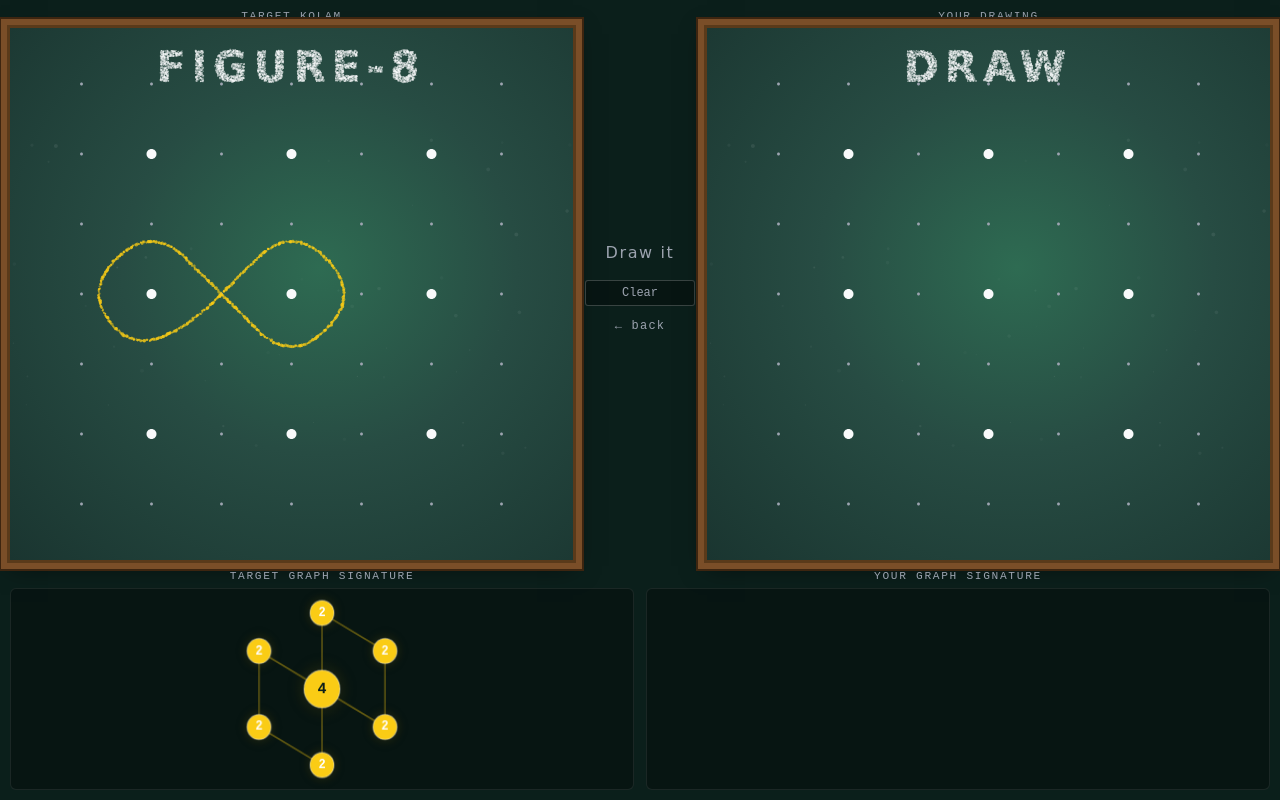
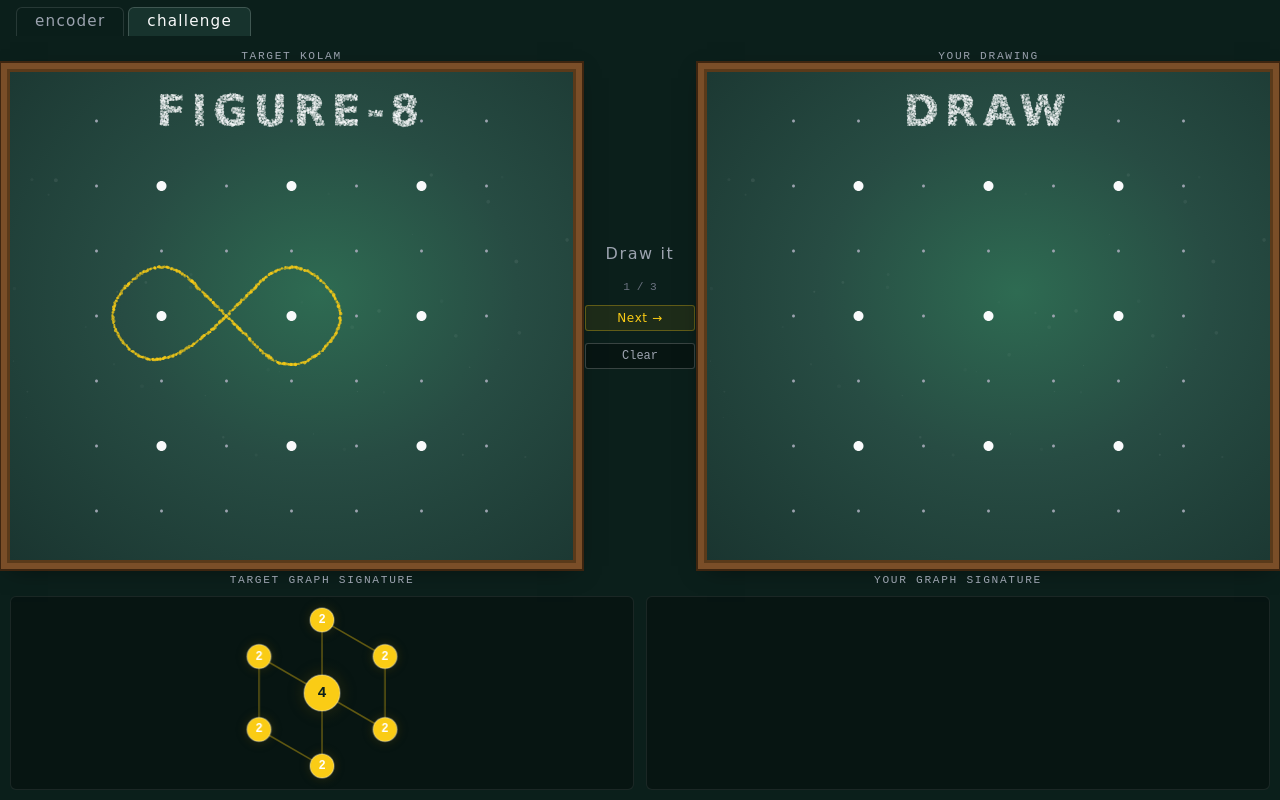
Before and after one commit to Siv4kumaru/Kolam_labs, a website built with Vite: page kolam_engine/challenge.html in a window 1280 px wide. Built offline with nearby package versions, Linux system fonts and the light colour scheme; a web font is replaced by a local one.

Commit message:
feat: nav tabs, 3 challenge levels, updated README

```diff
--- a/kolam_engine/challenge.html
+++ b/kolam_engine/challenge.html
@@ -5,8 +5,48 @@
     <meta name="viewport" content="width=device-width, initial-scale=1.0" />
     <title>Kolam Challenge</title>
     <link href="https://fonts.googleapis.com/css2?family=Schoolbell&display=swap" rel="stylesheet">
+    <style>
+      .chalk-nav {
+        position: fixed;
+        top: 0; left: 0; right: 0;
+        height: 36px;
+        display: flex;
+        align-items: flex-end;
+        padding: 0 16px;
+        gap: 4px;
+        z-index: 100;
+        pointer-events: none;
+      }
+      .chalk-nav a {
+        pointer-events: all;
+        font-family: 'Schoolbell', cursive;
+        font-size: 0.95rem;
+        letter-spacing: 0.08em;
+        text-decoration: none;
+        padding: 4px 18px 6px;
+        border-radius: 6px 6px 0 0;
+        border: 1px solid rgba(255,255,255,0.12);
+        border-bottom: none;
+        color: #9CA3AF;
+        background: rgba(11,31,27,0.6);
+        transition: color 0.15s, background 0.15s;
+      }
+      .chalk-nav a.active {
+        color: #F9FAFB;
+        background: #17332D;
+        border-color: rgba(255,255,255,0.18);
+      }
+      .chalk-nav a:hover:not(.active) {
+        color: #FACC15;
+        background: rgba(23,51,45,0.8);
+      }
+    </style>
   </head>
   <body>
+    <nav class="chalk-nav">
+      <a href="/">encoder</a>
+      <a href="/challenge.html" class="active">challenge</a>
+    </nav>
     <div id="app"></div>
     <script type="module" src="/src/challenge.ts"></script>
   </body>
--- a/kolam_engine/src/challenge.ts
+++ b/kolam_engine/src/challenge.ts
@@ -9,9 +9,24 @@ import { theme } from './styles/theme'
 
 const CHALLENGES: { label: string; seq: [number,number][][] }[] = [
   { label: 'figure-8', seq: [[[3,2],[4,1],[3,0],[2,1],[3,2],[4,3],[3,4],[2,3],[3,2]]] },
-  { label: 'big-8',    seq: [[[3,2],[4,3],[5,2],[4,1],[3,2],[2,3],[1,2],[2,1],[3,2]]] },
+  {
+    label: 'diagonal-8',
+    seq: [
+      [[3,4],[4,5],[3,6],[2,5],[3,4],[4,3],[3,2],[2,3],[3,4]],
+      [[3,4],[4,5],[5,4],[4,3],[3,4],[2,5],[1,4],[2,3],[3,4]],
+    ],
+  },
+  {
+    label: 'star',
+    seq: [
+      [[2,2],[2,1],[1,0],[0,0],[0,1],[1,2],[2,2]],
+      [[2,2],[1,2],[0,3],[0,4],[1,4],[2,3],[2,2]],
+      [[2,2],[2,1],[3,0],[4,0],[4,1],[3,2],[2,2]],
+      [[2,2],[3,2],[4,3],[4,4],[3,4],[2,3],[2,2]],
+    ],
+  },
 ]
-const currentIdx = 0
+let currentIdx = 0
 
 document.querySelector<HTMLDivElement>('#app')!.innerHTML = `
   <div class="challenge-layout">
@@ -22,8 +37,9 @@ document.querySelector<HTMLDivElement>('#app')!.innerHTML = `
       </div>
       <div class="middle">
         <div class="status idle" id="status">Draw it</div>
+        <div class="challenge-num" id="challenge-num">1 / ${CHALLENGES.length}</div>
+        <button id="btn-next">Next →</button>
         <button id="btn-undo">Clear</button>
-        <div class="nav"><a href="/">← back</a></div>
       </div>
       <div class="panel">
         <div class="panel-label">Your Drawing</div>
@@ -57,7 +73,7 @@ const cfg: GridConfig = { rows: 3, cols: 3, spacing: 40 }
 function sizeCanvas(canvas: HTMLCanvasElement) {
   const dpr = window.devicePixelRatio || 1
   const w = canvas.offsetWidth  || canvas.parentElement!.clientWidth
-  const h = canvas.offsetHeight || canvas.parentElement!.clientHeight - 28
+  const h = canvas.offsetHeight || canvas.parentElement!.clientHeight - 26
   canvas.width = w * dpr;  canvas.height = h * dpr
   canvas.style.width = w + 'px'; canvas.style.height = h + 'px'
 }
@@ -243,3 +259,10 @@ const ro = new ResizeObserver(() => {
 ro.observe(document.querySelector('.challenge-layout')!)
 
 document.getElementById('btn-undo')!.addEventListener('click', () => { resetDraw(cfg); validate([]) })
+document.getElementById('btn-next')!.addEventListener('click', () => {
+  currentIdx = (currentIdx + 1) % CHALLENGES.length
+  document.getElementById('challenge-num')!.textContent = `${currentIdx + 1} / ${CHALLENGES.length}`
+  resetDraw(cfg)
+  renderTarget()
+  validate([])
+})
--- a/kolam_engine/src/styles/challenge.css
+++ b/kolam_engine/src/styles/challenge.css
@@ -13,7 +13,7 @@ body {
   flex-direction: column;
   height: 100vh;
   gap: 10px;
-  padding: 10px;
+  padding: 46px 10px 10px 10px;
 }
 
 .top-row {
@@ -53,6 +53,8 @@ body {
   color: #9CA3AF;
   text-align: center;
   flex-shrink: 0;
+  height: 20px;
+  line-height: 20px;
 }
 
 .panel canvas {
@@ -121,3 +123,23 @@ body {
   width: 100%;
 }
 #btn-undo:hover { color: #FACC15; border-color: #FACC15; }
+
+#btn-next {
+  background: rgba(250,204,21,0.08);
+  border: 1px solid rgba(250,204,21,0.3);
+  color: #FACC15;
+  border-radius: 3px;
+  padding: 5px 12px;
+  font-size: 0.75rem;
+  font-family: 'Schoolbell', cursive;
+  cursor: pointer;
+  width: 100%;
+  letter-spacing: 0.05em;
+}
+#btn-next:hover { background: rgba(250,204,21,0.15); }
+
+.challenge-num {
+  font-size: 0.7rem;
+  color: #6B7280;
+  font-family: monospace;
+}
--- a/kolam_engine/src/styles/main.css
+++ b/kolam_engine/src/styles/main.css
@@ -26,7 +26,7 @@ body {
   display: flex;
   height: 100vh;
   gap: 8px;
-  padding: 8px 8px 20px 8px;
+  padding: 44px 8px 20px 8px;
   overflow: hidden;
 }
 
```
Also changed, not shown: kolam_engine/index.html (+40 -1 lines), README.md.
